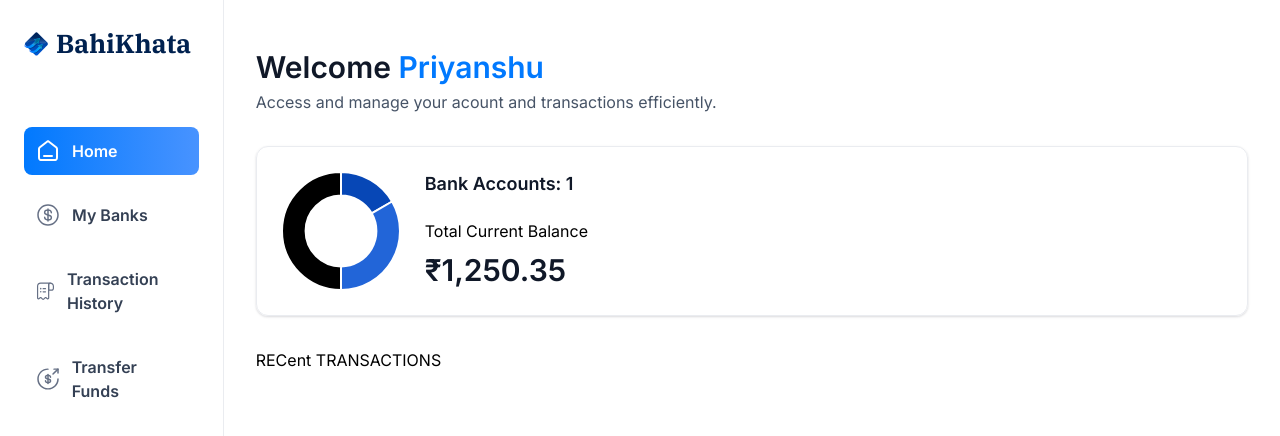
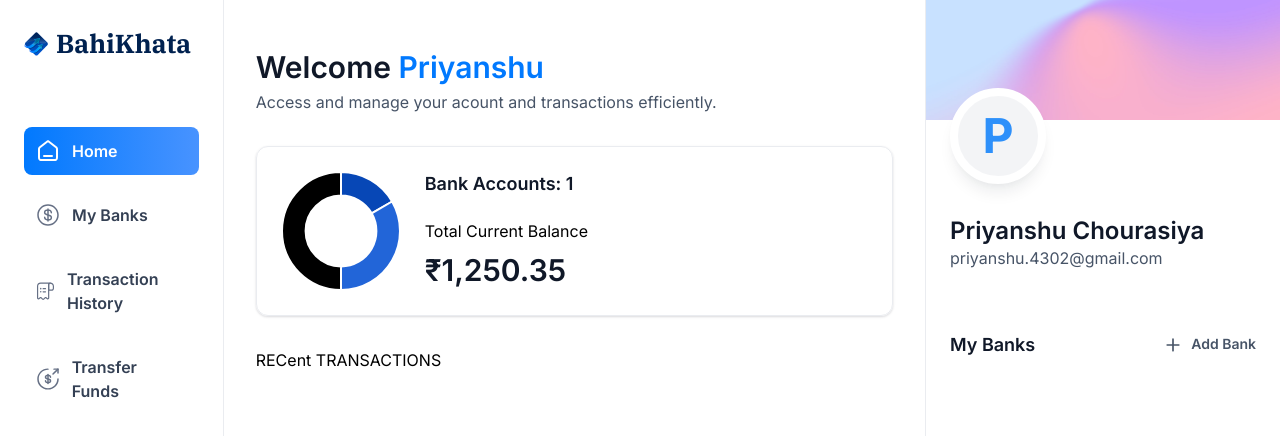
Before and after one commit to earny4302/bahikhata, a Next.js app: page / in a window 1280 px wide. Shown: the top 436 px of the page. Built offline with nearby package versions, Linux system fonts and the light colour scheme.

Commit message:
just beofre implementinng bankcard

```diff
--- a/app/(root)/page.tsx
+++ b/app/(root)/page.tsx
@@ -3,7 +3,7 @@
 import TotalBalanceBox from '@/components/TotalBalanceBox';
 import RightSidebar from '@/components/RightSidebar';
 const Home = () => {
-  const loggedIn = {firstName: 'Priyanshu'};
+  const loggedIn = {firstName: 'Priyanshu', lastName: 'Chourasiya', email:'priyanshu.4302@gmail.com'};
   return (
     <section className="home">
       <div className="home-content">
@@ -23,7 +23,9 @@
           </header>
           RECent TRANSACTIONS
       </div>
-      <RightSidebar user={loggedIn} />
+      <RightSidebar user={loggedIn}
+      transaction ={[]}
+      banks={[{},{}]} />
     </section>
   )
 }
--- /dev/null
+++ b/components/BankCard.tsx
@@ -0,0 +1,11 @@
+import React from 'react'
+
+const BankCard = () => {
+  return (
+    <div>
+
+    </div>
+  )
+}
+
+export default BankCard
--- a/components/RightSidebar.tsx
+++ b/components/RightSidebar.tsx
@@ -1,10 +1,62 @@
+import Image from 'next/image'
+import Link from 'next/link'
 import React from 'react'
+import BankCard from './BankCard'
 
-const RightSidebar = () => {
+const RightSidebar = ({user,transactions,banks}: RightSidebarProps) => {
   return (
-    <div>
-
-    </div>
+    <aside className="right-sidebar">
+        <section className="flex flex-col pb-8">
+            <div className="profile-banner" />
+            <div className="profile">
+                <div className="profile-img">
+                    <span className="text-5xl font-bold text-blue-500">{user.firstName[0]}</span>
+                </div>
+                <div className="profile-details">
+                    <h1 className="profile-name">
+                        {user.firstName} {user.lastName}
+                    </h1>
+                    <p className = "profile-email">
+                        {user.email}
+                    </p>
+                </div>
+            </div>
+        </section>
+        <section className="banks">
+            <div className="flex w-full justify-between">
+                <h2 className="header-2"> My Banks</h2>
+                <Link href ="/" className="flex gap-2">
+                    <Image
+                        src ="/icons/plus.svg"
+                        width = {20}
+                        height = {20}
+                        alt="plus"
+                        />
+                        <h2 className ="text-14 font-semibold text-gray-600">Add Bank</h2>
+                </Link>
+            </div>
+            {banks?.length>0 &&(
+                <div className="relative flex flex-1 flex-col items-center justify-center gap-5">
+                    <div className='relative z-10'>
+                        <BankCard
+                        key={banks[0].$id}
+                        account={banks[0]}
+                        userName={`${user.firstName} ${user.lastName}`}
+                        showBalance={false}/>
+                    </div>
+                    {banks[1]&& (
+                        <div className ="absolute right-0 top-8 z-0 w-[90%]">
+                           <BankCard
+                            key={banks[0].$id}
+                            account={banks[0]}
+                            userName={`${user.firstName} ${user.lastName}`}
+                            showBalance={false}/>
+                        </div>
+                    )}
+                </div>
+            )}
+        </section>
+    </aside>
   )
 }
 
```
